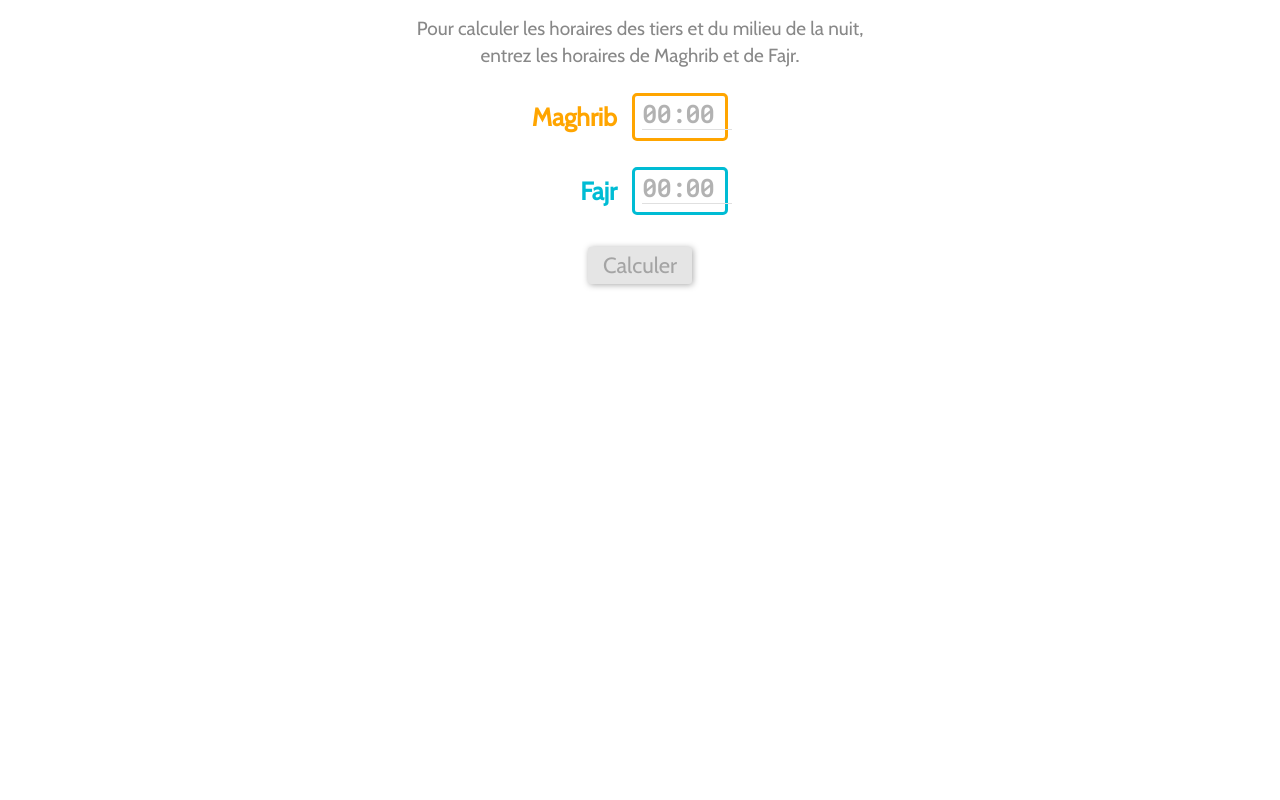
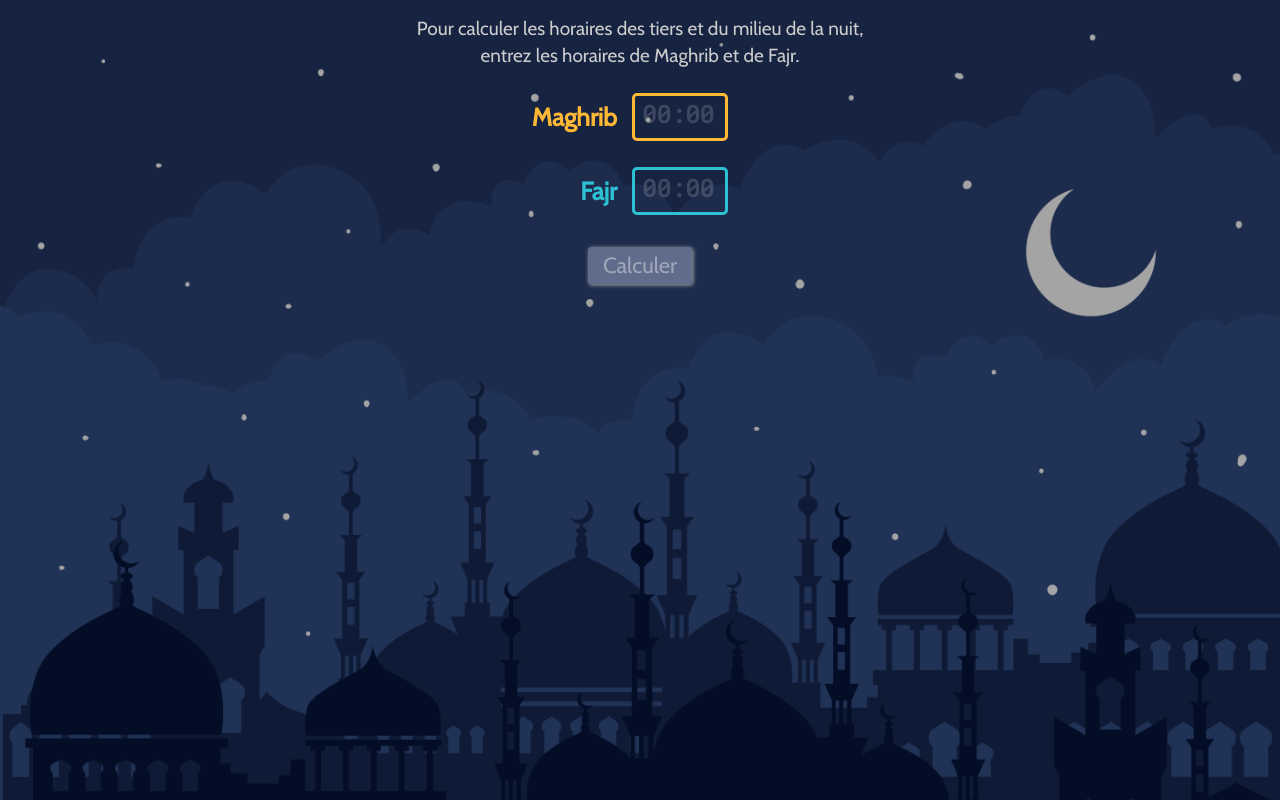
Before and after one commit to ShamShams/Night-Hours-Calculator, a React app: page / in a window 1280 px wide. Built offline with nearby package versions, Linux system fonts and the light colour scheme.

Commit message:
Add background

```diff
--- a/src/components/Main.js
+++ b/src/components/Main.js
@@ -67,24 +67,24 @@ class Main extends Component {
                         label="Maghrib"
                         value={ maghrib }
                         handleChange={ this.handleChangeMaghrib }
-                        color='#FFA500'
+                        color='#ffb836'
                     />
 
                     <div className={ (third2 && middle && third3) ? 'show' : 'hide' }>
                         <Time
                             label='2e tiers'
                             time={ third2 }
-                            color='#B22222'
+                            color='#de6666'
                         />
                         <Time
                             label='Milieu'
                             time={ middle }
-                            color='#663399'
+                            color='#8b62b6'
                         />
                         <Time
                             label='3e tiers'
                             time={ third3 }
-                            color='#4169E1'
+                            color='#5c7ee3'
                         />
                     </div>
 
@@ -92,7 +92,7 @@ class Main extends Component {
                         label='Fajr'
                         value={ fajr }
                         handleChange={ this.handleChangeFajr }
-                        color='#00BCD4'
+                        color='#2ec1d4'
                     />
                 </div>
 
--- a/src/components/TimeWithPicker.js
+++ b/src/components/TimeWithPicker.js
@@ -15,6 +15,7 @@ const TimeWithPicker = ({ label, hintText, value, handleChange, color }) => (
             hintText='00:00'
             value={ value }
             onChange={ handleChange }
+            underlineShow={ false }
             textFieldStyle={{
                 border: `3px solid ${ color }`,
                 borderRadius: '5px',
@@ -26,6 +27,12 @@ const TimeWithPicker = ({ label, hintText, value, handleChange, color }) => (
                 fontFamily: 'Roboto Mono',
                 cursor: 'pointer',
             }}
+            inputStyle={{
+                color: '#eee',
+            }}
+            hintStyle={{
+                color: 'rgb(221, 221, 221, 0.2)',
+            }}
         />
     </div>
 );
--- a/src/styles/styles.css
+++ b/src/styles/styles.css
@@ -1,7 +1,18 @@
+body {
+    /* background-image: url(../assets/night-mosque.jpg); */
+    /* background-image: url(../assets/camels.jpg); */
+    /* background-image: url(../assets/mosques.png); */
+    background-image: url(../assets/mosques-darker.png);
+    background-position: top;
+    background-repeat: no-repeat;
+    background-size: cover;
+    background-color: #030D26;
+}
+
 .Main {
     text-align: center;
     font-family: 'Roboto Slab';
-    /* color: #333; */
+    color: #eee;
 }
 
 .Main-instructions {
@@ -9,7 +20,7 @@
     font-size: 19px;
     font-weight: lighter;
     line-height: 1.4;
-    color: #888;
+    color: #ccc;
     max-width: 28rem;
     margin: 1rem auto;
     margin-bottom: 1.5rem;
@@ -49,13 +60,13 @@
 }
 
 .Button-calculate {
-    background-color: #00BCD4;
+    background-color: #2ec1d4;
     color: #fff;
     font-size: 22px;
     font-family: 'Cabin';
     border: none;
     border-radius: 3px;
-    box-shadow: 1px 1px 6px #aaa;
+    box-shadow: 1px 1px 4px #aaa;
     padding: 5px 15px;
     margin: 2rem auto 1rem auto;
     cursor: pointer;
@@ -69,8 +80,8 @@
 }
 
 .Button-calculate:disabled {
-    color: #A4A4A4;
-    background-color: #E5E5E5;
+    color: rgba(255, 255, 255, 0.4);
+    background-color: rgb(141, 151, 180, 0.6);
     cursor: not-allowed;
 }
 
```
Also changed, not shown: src/assets/camels.jpg (added), src/assets/mosques-darker.png (added), src/assets/mosques.png (added), src/assets/mosques.svg (added), src/assets/night-mosque.jpg (added).
